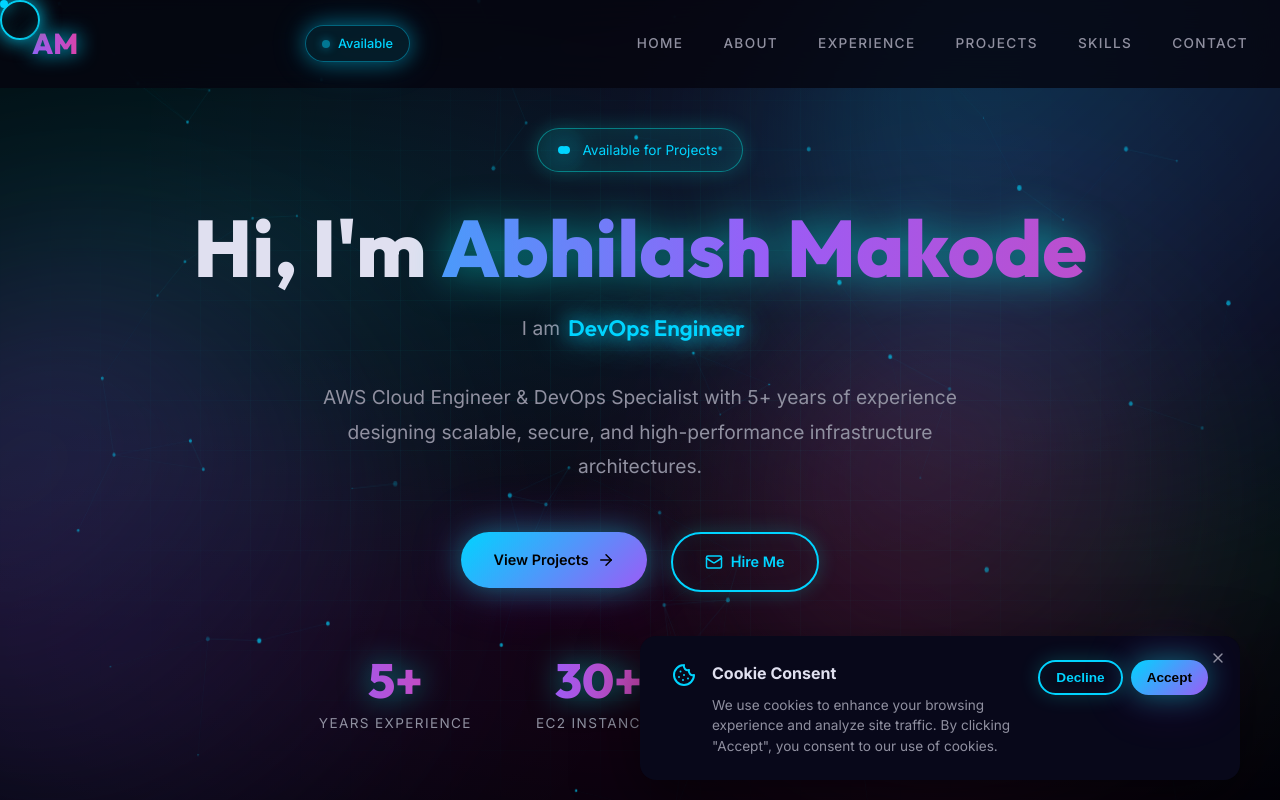
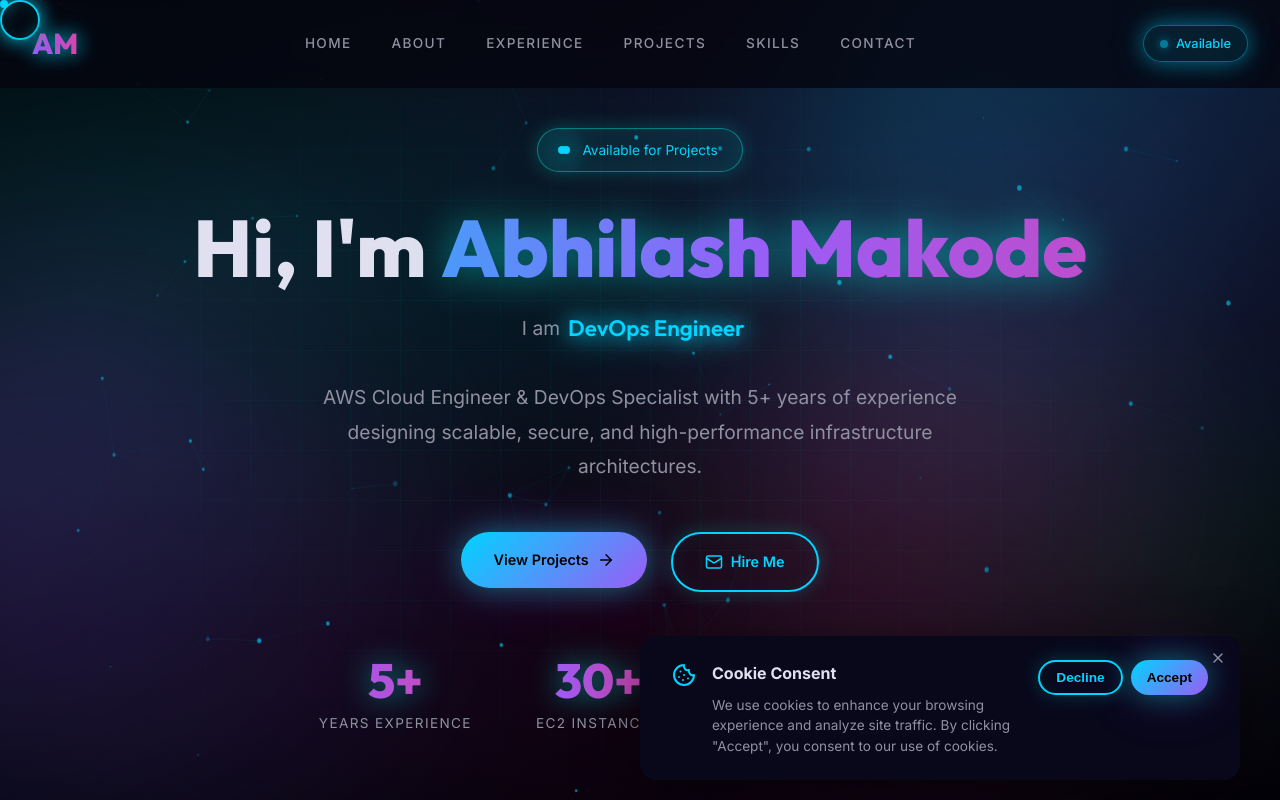
Before and after one commit to abmackk/abhilash-portfolio, a React (Vite) app: page / in a window 1280 px wide. Shown: the top 800 px of the page. Built offline with nearby package versions, Linux system fonts and the light colour scheme.

Commit message:
fix: move availability badge to right side of header

```diff
--- a/src/components/layout/Navigation.tsx
+++ b/src/components/layout/Navigation.tsx
@@ -31,11 +31,6 @@ export function Navigation() {
       >
         <a href="#home" className="nav-logo">AM</a>
 
-        <div className="nav-available-badge">
-          <span className="nav-available-dot" />
-          <span>Available</span>
-        </div>
-
         <div className="nav-links-desktop">
           {navItems.map((item, i) => (
             <motion.a
@@ -49,6 +44,11 @@ export function Navigation() {
               {item.label}
             </motion.a>
           ))}
+        </div>
+
+        <div className="nav-available-badge">
+          <span className="nav-available-dot" />
+          <span>Available</span>
         </div>
 
         <motion.button
```
